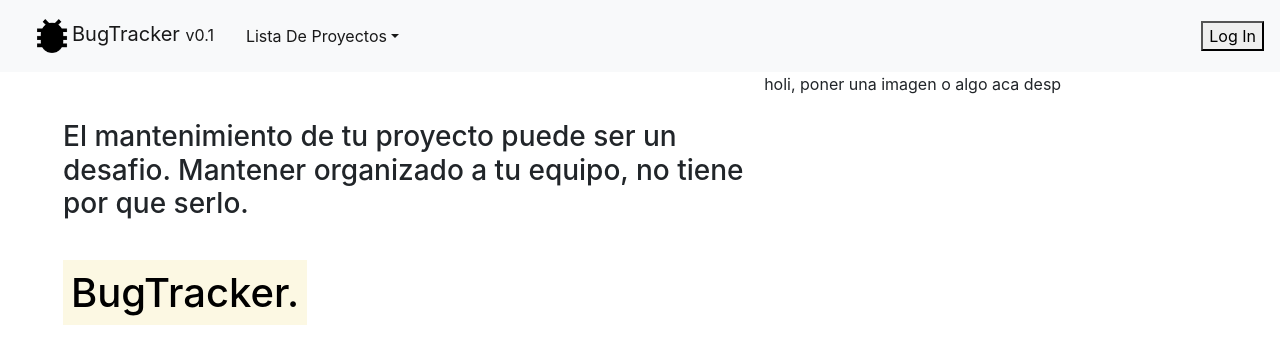
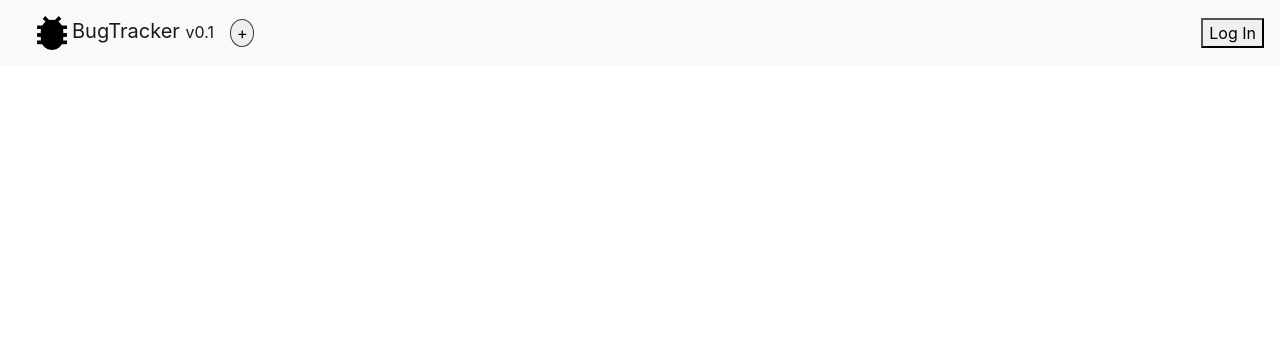
Before and after one commit to ValentinKrajzelman/BugTracker-w-mern, a React (Create React App) app in the folder bugtracker/: page /newProject in a window 1280 px wide. Shown: the top 364 px of the page. Built offline with nearby package versions, Linux system fonts and the light colour scheme.

Commit message:
added the land pages and some other stuff

```diff
--- a/bugtracker/src/App.js
+++ b/bugtracker/src/App.js
@@ -4,6 +4,8 @@ import { useAuth0 } from "@auth0/auth0-react";
 
 import NavBar from "./components/navbar1.component";
 import LandingPage from "./components/landingPage.component";
+import mainUserPage from "./components/mainUserPage.component";
+import newProject from "./components/newProject.component";
 
 function App() {
   const { isAuthenticated } = useAuth0();
@@ -13,7 +15,15 @@ function App() {
       <div className="container-fluid p-0">
         <NavBar />
       </div>
-      <Route path="/" component={LandingPage}></Route>
+      {!isAuthenticated && (
+        <Route exact path="/" component={LandingPage}></Route>
+      )}
+      {isAuthenticated && (
+        <Route exact path="/" component={mainUserPage}></Route>
+      )}
+      {isAuthenticated && (
+        <Route path="/newProject" component={newProject}></Route>
+      )}
     </Router>
   );
 }
--- /dev/null
+++ b/bugtracker/src/components/mainUserPage.component.js
@@ -0,0 +1,25 @@
+import React from "react";
+import { Link } from "react-router-dom";
+
+const mainUserPage = () => {
+  return (
+    <div className="row m-5">
+      <div className="col-sm-7">
+        <div className="h1">Bienvenid@ de nuevo :)</div>
+        <div className="h4">
+          Si queres crear un nuevo proyecto donde anotar bugs hacer click
+          <Link to="newProject">
+            <mark>Aca</mark>
+          </Link>
+          tambien podes crealo clikeando el icono de la barra de navegacion, si
+          ya tenes un proyecto seleccionalo en el menu deslizable de arriba.
+        </div>
+      </div>
+      <div className="col-sm-5">
+        aca poner alguna imagen de como seleccionar el proyecto o algo asi
+      </div>
+    </div>
+  );
+};
+
+export default mainUserPage;
--- a/bugtracker/src/components/navbar1.component.js
+++ b/bugtracker/src/components/navbar1.component.js
@@ -13,7 +13,7 @@ const NavBar = () => {
         <img src="favicon.png" height="40"></img>
         BugTracker <small>v0.1</small>
       </Link>
-
+      {isAuthenticated && (
         <div className="nav-item dropdown navbar-text">
           <a
             className="nav-link dropdown-toggle"
@@ -21,20 +21,18 @@ const NavBar = () => {
             id="navbardrop"
             data-toggle="dropdown"
           >
-          Lista De Proyectos
+            Tus Proyectos
           </a>
           <div class="dropdown-menu">
             <a class="dropdown-item" href="#">
-            Link 1
-          </a>
-          <a class="dropdown-item" href="#">
-            Link 2
-          </a>
-          <a class="dropdown-item" href="#">
-            Link
+              nada juj
             </a>
           </div>
         </div>
+      )}
+      <Link to="newProject">
+        <button className="rounded-circle border border-dark">+</button>
+      </Link>
 
       <ul className="navbar-nav ml-auto">
         {!isAuthenticated && (
--- /dev/null
+++ b/bugtracker/src/components/newProject.component.js
@@ -0,0 +1,12 @@
+import React from "react";
+
+const NewProject = () => {
+  return (
+    <div>
+      <div className="m-5 h-2">Nuevo Proyecto: </div>
+      <div></div>
+    </div>
+  );
+};
+
+export default NewProject;
```
Also changed, not shown: 1 other file (tests, documents, lock files or other folders). Lines whose indentation alone changed are shown as unchanged.
